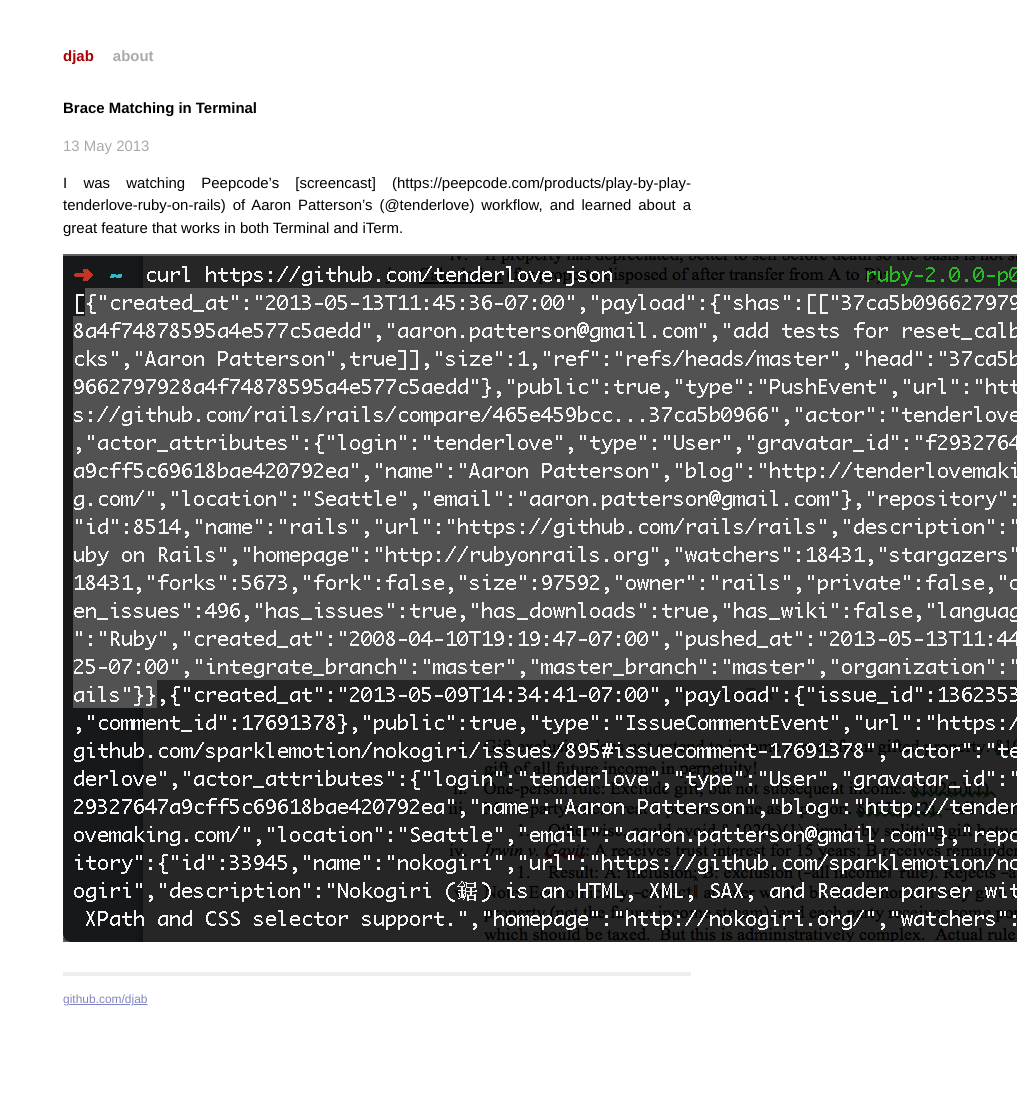
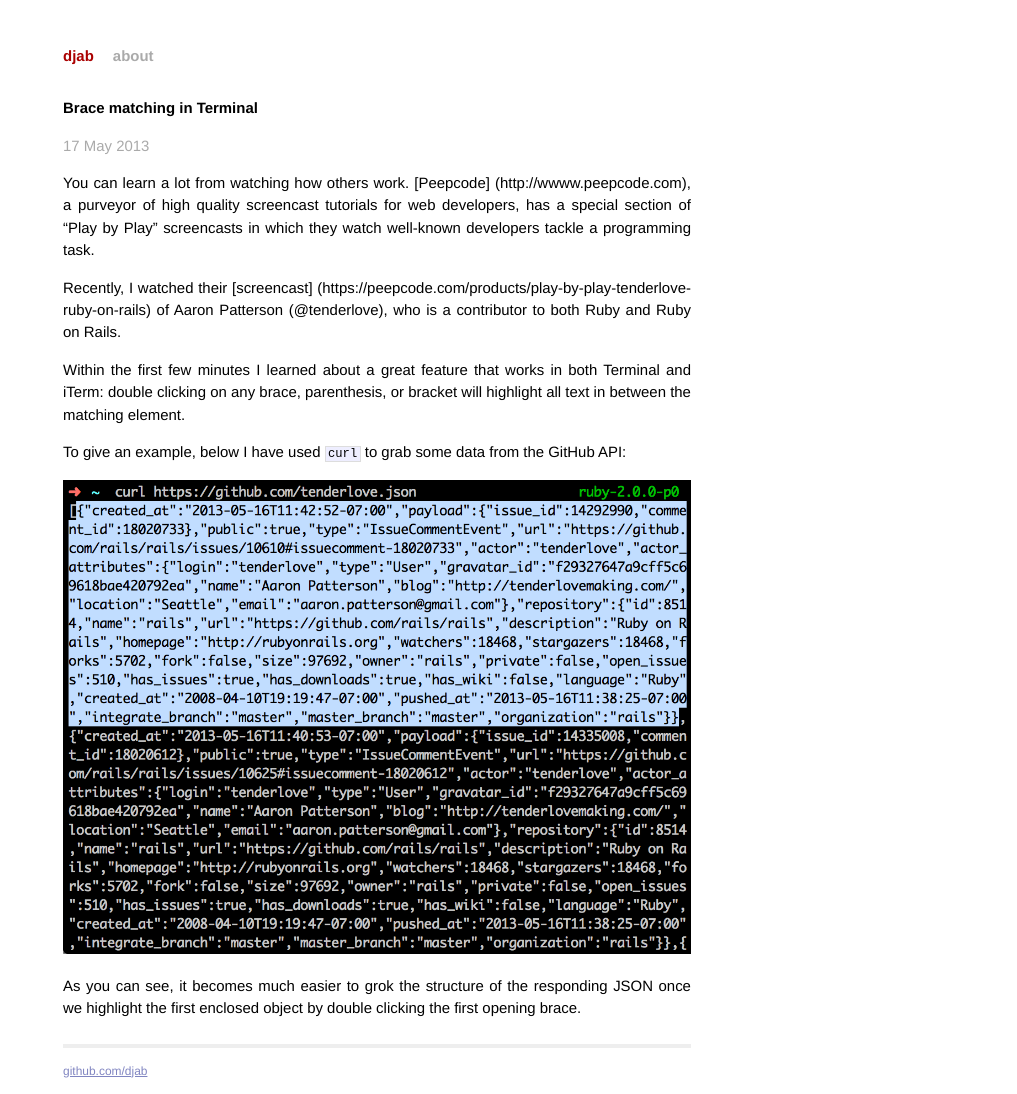
Before and after one commit to djab/djab.github.io, a Jekyll site: the page built from _posts/2013-05-13-brace-matching-in-terminal.markdown, in a window 1280 px wide. Shown: the whole page, without its empty margins (263-1280 px from the left). Built offline with Jekyll 4.4.1, drawn with Linux system fonts in a browser that asks for light colours; before the commit the page ends 1023 px from its top, so only the background shows below that.

Commit message:
Added first post

```diff
--- a/_includes/footer.html
+++ b/_includes/footer.html
@@ -1,29 +1,7 @@
-<footer>
-  <div class='stuff'>
-    <section class='info'>
-      <h3 class="section-title">Things previously said</h3>
-      {% if site.related_posts %}
-        {% for post in site.related_posts, limit: 4 %}
-          <div class="item"><a href="{{ post.url }}">{{ post.title }}</a></div>
-        {% endfor %}
-      {% else %}
-        {% for post in site.posts, limit: 4 %}
-          <div class="item"><a href="{{ post.url }}">{{ post.title }}</a></div>
-        {% endfor %}
-      {% endif %}
-    </section>
-
-    <section class='info'>
-      <h3 class="section-title">Accounts</h3>
-      <div class='item'>
-        <a href='http://github.com/djab' id='github' target='_blank'>Github</a>
-      </div>
-    </section>
+<div class="footer">
+  <div class="contact">
+    <p>
+      <a href="http://github.com/djab/">github.com/djab</a><br />
+    </p>
   </div>
-  <br />
-  <br />
-  <center>
-    <small>RSS.</small><br />
-    <a href="http://djab.github.io/feed.xml"><img src="assets/images/feed-icon.png"></a>
-  </center>
-</footer>
+</div>
--- a/_includes/navbar.html
+++ /dev/null
@@ -1,5 +0,0 @@
-<header>
-  <h1><a href="/">djab</a></h1>
-  <br />
-  <p class="tagline"> tinker, hacker, soldier, spy </p>
-</header>
--- a/_layouts/default.html
+++ b/_layouts/default.html
@@ -13,14 +13,8 @@
 
                 {{ content }}
 
-            <div class="footer">
-              <div class="contact">
-                <p>
-                  <a href="http://github.com/djab/">github.com/djab</a><br />
-                </p>
-              </div>
-            </div>
-          </div>
+                {% include footer.html %}
+          </div> <!-- /site -->
         </div> <!-- /container -->
 
     </body>
--- a/_posts/2013-05-13-brace-matching-in-terminal.markdown
+++ b/_posts/2013-05-13-brace-matching-in-terminal.markdown
@@ -1,11 +1,18 @@
 ---
 layout: post
-title:  "Brace Matching in Terminal"
-date:   2013-05-13 16:14:14
+title:  "Brace matching in Terminal"
+date:   2013-05-17 15:03:14
 categories: coding
 ---
 
-I was watching Peepcode's [screencast] (https://peepcode.com/products/play-by-play-tenderlove-ruby-on-rails) of Aaron Patterson's (@tenderlove) workflow, and learned about a great feature that works in both Terminal and iTerm.
+You can learn a lot from watching how others work. [Peepcode] (http://wwww.peepcode.com), a purveyor of high quality screencast tutorials for web developers, has a special section of "Play by Play" screencasts in which they watch well-known developers tackle a programming task.
 
-<!-- ![Brace highlighting](/assets/images/2013-05-13.png) -->
-<img class='post' alt='Brace highlighting' src='/assets/images/2013-05-13.png' />
+Recently, I watched their [screencast] (https://peepcode.com/products/play-by-play-tenderlove-ruby-on-rails) of Aaron Patterson (@tenderlove), who is a contributor to both Ruby and Ruby on Rails.
+
+Within the first few minutes I learned about a great feature that works in both Terminal and iTerm: double clicking on any brace, parenthesis, or bracket will highlight all text in between the matching element.
+
+To give an example, below I have used `curl` to grab some data from the GitHub API:
+
+<img alt='Brace highlighting' src='/assets/images/2013-05-13.png' />
+
+As you can see, it becomes much easier to grok the structure of the responding JSON once we highlight the first enclosed object by double clicking the first opening brace.
--- a/css/main.css
+++ b/css/main.css
@@ -139,6 +139,10 @@
   padding: 0 .4em;
 }
 
+#post img {
+  max-width: 100%;
+}
+
 #post ul, #post ol {
   margin-left: 1.35em;
 }
```
Also changed, not shown: _includes/header.html (+0 -31 lines), _posts/2013-05-12-welcome-to-jekyll.markdown (deleted, +0 -30 lines), css/style.css (deleted, +0 -283 lines), assets/images/2013-05-13.png, 1 other file.
